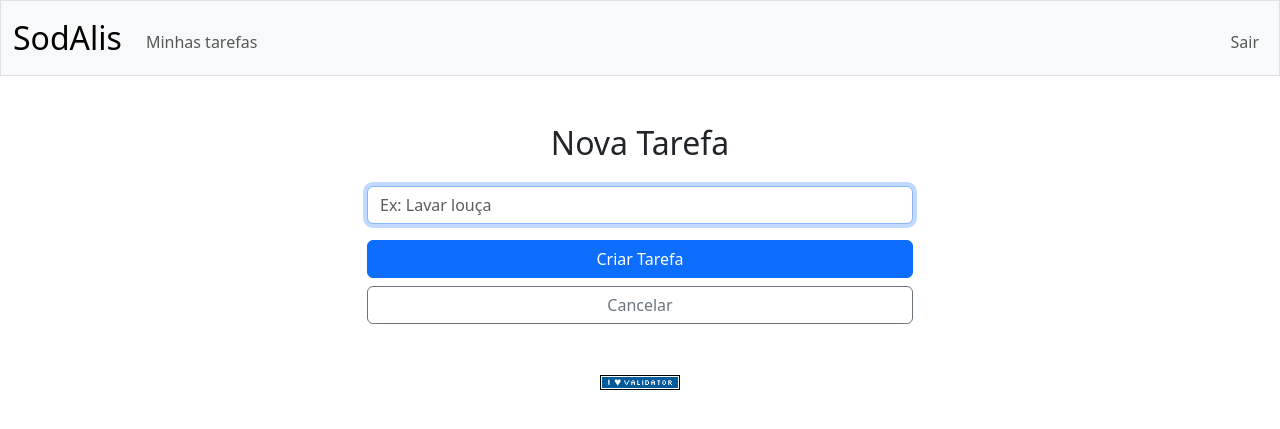
After one commit to teoberto/sodalis, a Flask app: page /minhas-tarefas/nova in a window 1280 px wide. The commit adds this page. Shown: the top 429 px of the page. Run offline with Flask 3, Linux system fonts and the light colour scheme; the visitor is signed in with stand-in values (Sample User, id 1).

Commit message:
delete and create tarefas

```diff
--- a/app.py
+++ b/app.py
@@ -129,22 +129,55 @@ def register():
 
         # Verificar duplicatas
         with engine.connect() as connection:
-            result = connection.execute(
-                text("SELECT email, nr_telefone FROM public.usuario WHERE email = :email OR nr_telefone = :nr_telefone"),
-                {"email": email, "nr_telefone": nr_telefone}
-            )
-            usuario_existente = result.fetchone()
+            trans = connection.begin()
 
-            if usuario_existente:
-                flash("E-mail ou telefone já cadastrado.", "danger")
-                return render_template("register.html", nome=nome, email=email, nr_telefone=nr_telefone), 400
+            try:
 
-            # Inserir usuário
-            connection.execute(
-                text("INSERT INTO public.usuario(nome, email, nr_telefone, hash, nr_whatsapp) VALUES (:nome, :email, :nr_telefone, :hash, :nr_whatsapp)"),
-                {"nome": nome, "email": email, "nr_telefone": nr_telefone, "hash": hash, "nr_whatsapp": nr_whatsapp}
-            )
-            connection.commit()
+                result = connection.execute(
+                    text("SELECT email, nr_telefone FROM public.usuario WHERE email = :email OR nr_telefone = :nr_telefone"),
+                    {"email": email, "nr_telefone": nr_telefone}
+                )
+                usuario_existente = result.fetchone()
+
+                if usuario_existente:
+                    flash("E-mail ou telefone já cadastrado.", "danger")
+                    return render_template("register.html", nome=nome, email=email, nr_telefone=nr_telefone), 400
+
+                # 1. Criar comunidade pessoal primeiro
+                result = connection.execute(
+                    text(f"INSERT INTO comunidade(nm_comunidade) VALUES ('Pessoal') RETURNING id_comunidade"),
+                    {}
+                )
+                id_comunidade_pessoal = result.fetchone()[0]
+
+                # 2. Criar usuário vinculado a comunidade pessoal
+                result = connection.execute(
+                    text("""
+                        INSERT INTO usuario(nome, email, nr_telefone, hash, nr_whatsapp, id_comunidade_pessoal)
+                        VALUES (:nome, :email, :nr_telefone, :hash, :nr_whatsapp, :id_comunidade_pessoal)
+                        RETURNING id_usuario
+                    """),
+                    {
+                        "nome": nome,
+                        "email": email,
+                        "nr_telefone": nr_telefone,
+                        "hash": hash,
+                        "nr_whatsapp": nr_whatsapp,
+                        "id_comunidade_pessoal": id_comunidade_pessoal
+                    }
+                )
+                id_usuario = result.fetchone()[0]
+
+                # 3. Vincular usuário à comunidade pessoal
+                connection.execute(
+                    text("INSERT INTO composicao(id_comunidade, id_usuario) VALUES (:id_comunidade, :id_usuario)"),
+                    {"id_comunidade": id_comunidade_pessoal, "id_usuario": id_usuario}
+                )
+
+                trans.commit()
+            except:
+                trans.rollback()
+                raise
 
         flash("Registro realizado com sucesso! Pode fazer o login.", "success")
         return redirect("/login")
@@ -199,6 +232,83 @@ def minhas_tarefas():
     return render_template("minhas_tarefas.html", tarefas=tarefas)
 
 
+
+@app.route("/minhas-tarefas/nova", methods=["GET", "POST"])
+@login_required
+def nova_tarefa():
+
+    if request.method == "POST":
+        nm_tarefa = request.form.get("nm_tarefa")
+
+        if not nm_tarefa:
+            flash("O nome da tarefa é obrigatório.", "danger")
+            return render_template("nova_tarefa.html")
+
+        with engine.connect() as connection:
+            trans = connection.begin()
+
+            try:
+                # 1. Buscar comunidade pessoal do usuário
+                result = connection.execute(
+                    text("SELECT id_comunidade_pessoal FROM usuario WHERE id_usuario = :id_usuario"),
+                    {"id_usuario": session["user_id"]}
+                )
+                id_comunidade_pessoal = result.fetchone()[0]
+
+                # 2. Inserir tarefa
+                result = connection.execute(
+                    text("INSERT INTO tarefa (nm_tarefa, id_comunidade) VALUES (:nm_tarefa, :id_comunidade) RETURNING id_tarefa"),
+                    {"nm_tarefa": nm_tarefa, "id_comunidade": id_comunidade_pessoal}
+                )
+                id_tarefa = result.fetchone()[0]
+
+                # 3. Criar atribuição
+                connection.execute(
+                    text("""
+                        INSERT INTO atribuicao (id_usuario, id_comunidade, id_tarefa, id_periodicidade)
+                        VALUES (:id_usuario, :id_comunidade, :id_tarefa, 1)
+                    """),
+                    {
+                        "id_usuario": session["user_id"],
+                        "id_comunidade": id_comunidade_pessoal,
+                        "id_tarefa": id_tarefa
+                    }
+                )
+
+                trans.commit()
+
+            except:
+                trans.rollback()
+                raise
+
+        flash("Tarefa criada com sucesso!", "success")
+        return redirect("/minhas-tarefas")
+
+    return render_template("nova_tarefa.html")
+
+
+@app.route("/minhas-tarefas/<int:id_tarefa>/excluir", methods=["POST"])
+@login_required
+def excluir_tarefa(id_tarefa):
+
+    with engine.connect() as connection:
+        trans = connection.begin()
+
+        connection.execute(
+            text("DELETE FROM atribuicao WHERE id_tarefa = :id_tarefa"),
+            {"id_tarefa": id_tarefa}
+        )
+
+        connection.execute(
+            text("DELETE FROM tarefa WHERE id_tarefa = :id_tarefa"),
+            {"id_tarefa": id_tarefa}
+        )
+
+        trans.commit()
+
+    flash("Tarefa excluída com sucesso!", "success")
+    return redirect("/minhas-tarefas")
+
 # modo debuter provisorio
 if __name__ == "__main__":
     app.run(debug=True)
--- a/templates/layout.html
+++ b/templates/layout.html
@@ -32,10 +32,10 @@
                                 <a class="nav-link {% if request.path == '/minhas-tarefas' %}active fw-bold{% endif %}"
                                    href="/minhas-tarefas">Minhas tarefas</a>
                             </li>
-                            <li class="nav-item">
+                            <!-- <li class="nav-item">
                                 <a class="nav-link {% if request.path == '/familia' %}active fw-bold{% endif %}"
                                    href="/familia">Família</a>
-                            </li>
+                            </li> -->
                         </ul>
                         <ul class="navbar-nav ms-auto mt-2">
                             <li class="nav-item"><a class="nav-link" href="/logout">Sair</a></li>
--- /dev/null
+++ b/templates/nova_tarefa.html
@@ -0,0 +1,35 @@
+{% extends "layout.html" %}
+
+{% block title %}
+    Nova Tarefa
+{% endblock %}
+
+{% block main %}
+    <div class="row justify-content-center">
+        <div class="col-md-6">
+            <h2 class="mb-4">Nova Tarefa</h2>
+
+            <form method="post">
+                <div class="mb-3">
+
+                    <input type="text"
+                           class="form-control"
+                           id="nm_tarefa"
+                           name="nm_tarefa"
+                           placeholder="Ex: Lavar louça"
+                           required
+                           autofocus>
+                </div>
+
+                <div class="d-grid gap-2">
+                    <button type="submit" class="btn btn-primary">
+                        <i class="bi bi-check-circle"></i> Criar Tarefa
+                    </button>
+                    <a href="/minhas-tarefas" class="btn btn-outline-secondary">
+                        <i class="bi bi-x-circle"></i> Cancelar
+                    </a>
+                </div>
+            </form>
+        </div>
+    </div>
+{% endblock %}
```
Also changed, not shown: templates/minhas_tarefas.html (+47 -21 lines).
